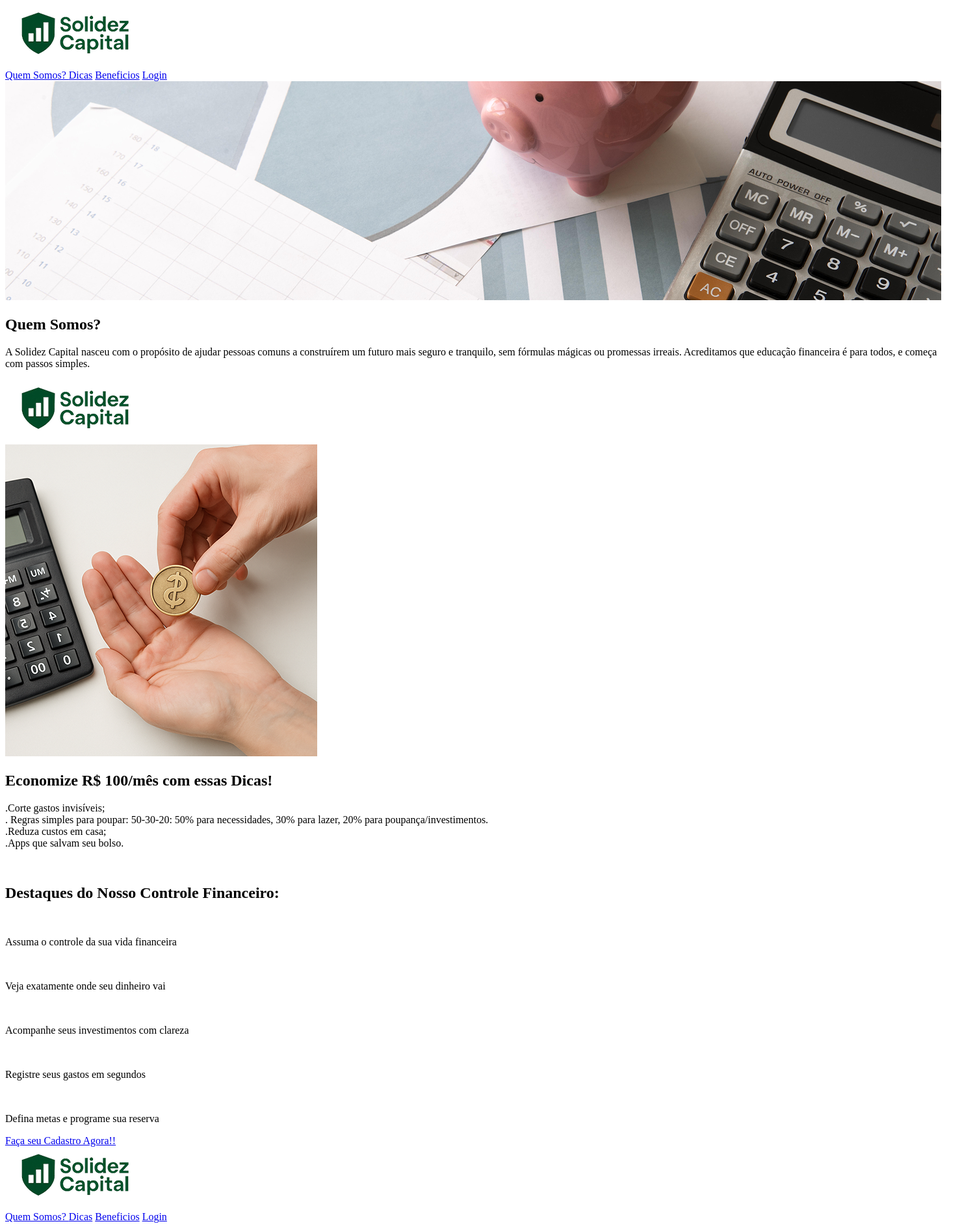
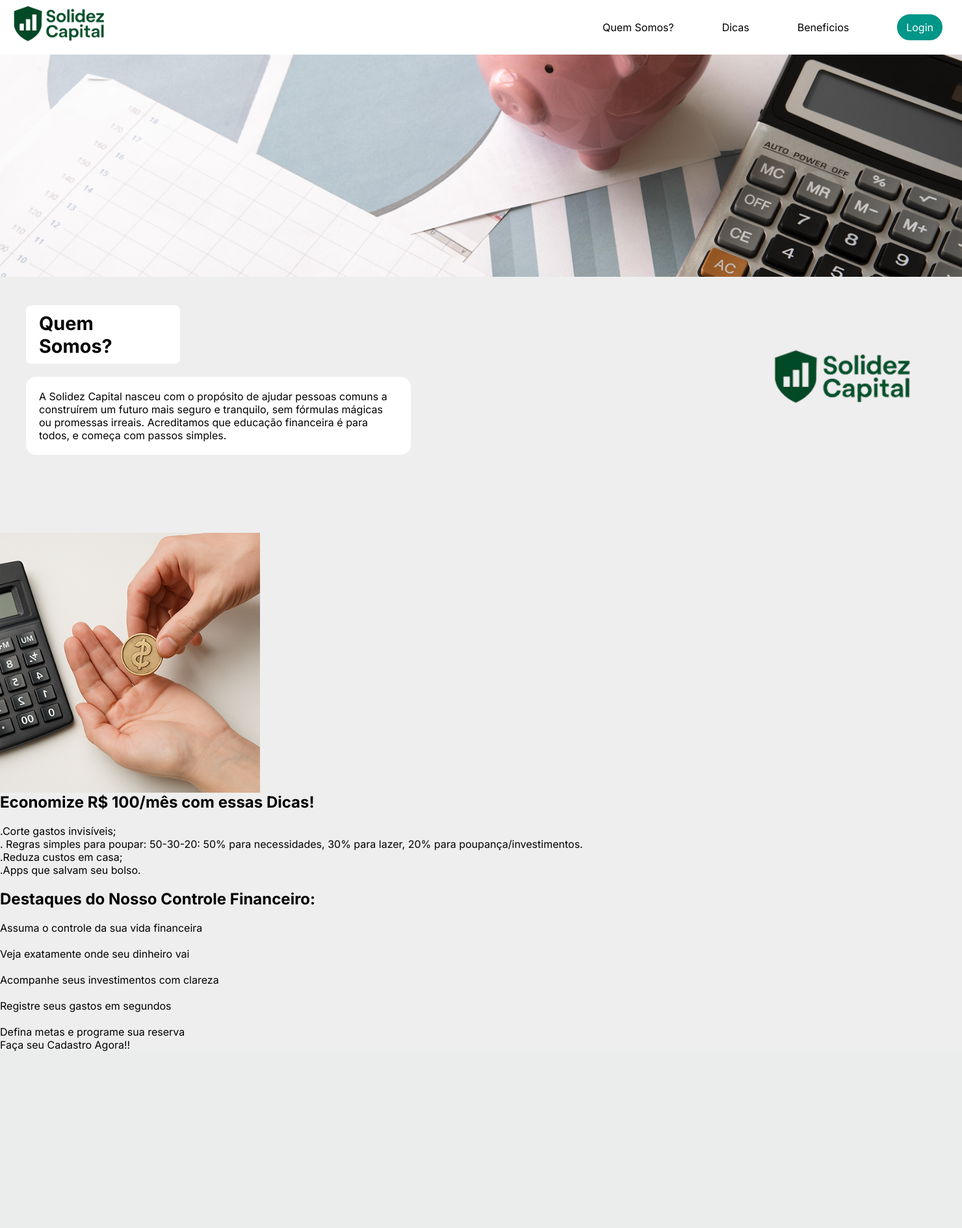
Before and after one commit to gkawanami09/Solidez-Capital, a Flask app: page / in a window 1480 px wide. Shown: the whole page at 65% size. After the commit the page ends 1618 px from the top, so only its background shows below. Run offline with Flask 3, Linux system fonts and the light colour scheme.

Commit message:
desenvolvimento do CSS

```diff
--- a/static/style.css
+++ b/static/style.css
@@ -0,0 +1,118 @@
+@import url('https://fonts.googleapis.com/css2?family=Inter:ital,opsz,wght@0,14..32,100..900;1,14..32,100..900&display=swap');
+/* Reset simplificado */
+* {
+  margin: 0;
+  padding: 0;
+  box-sizing: border-box;
+  font-family: 'Inter', sans-serif;
+}
+
+/* Remover estilos padrão de listas */
+ul, ol {
+  list-style: none;
+}
+
+/* Links sem sublinhado */
+a {
+  text-decoration: none;
+  color: inherit;
+}
+
+:root {
+    --cor-verde: #009688;
+    --cor-vermelho: #FF7043;
+    --cor-fundo: #EEEEEE;
+    --cor-preto: #000000;
+    --cor-cinza: #B4BDC0;
+    --cor-branco: #FFFFFF;
+}
+
+.container {
+    display: flex;
+    justify-content: space-between;
+    align-items: center;
+    position: fixed;
+    width: 100%;
+    background-color: var(--cor-branco)
+}
+
+.container nav {
+    display: flex;
+    margin-right: 30px;
+    gap: 5vw;
+}
+
+.container img {
+    height: 10vh;
+    width: auto;
+}
+
+.container nav {
+    align-items: center;
+}
+
+
+.login {
+    color: var(--cor-branco);
+    padding: 8px 12px;
+    border-radius: 20px;
+    border: 2px solid var(--cor-verde);
+    background-color: var(--cor-verde);
+}
+
+main {
+    background-color: var(--cor-fundo);
+}
+
+.banner {
+    margin-top: 10vh;
+    width: 100%;
+}
+
+
+#quem_somos {
+    display: flex;
+     padding: 40px;
+     gap: 40px;
+     margin-bottom: 10vh;
+}
+
+.conteudo {
+     display: flex;
+     width: 100%;
+     flex-direction: column;
+     gap: 20px;
+}
+
+.titulo h2 {
+    display: flex;
+    background-color: var(--cor-branco);
+    padding: 10px 20px;
+    border-radius: 8px;
+    font-size: 1.8em;
+    font-weight: bold;
+    width: 16vw;
+}
+
+.texto p {
+    display: flex;
+    width: 40vw;
+    background-color: var(--cor-branco);
+    padding: 20px;
+     border-radius: 15px;
+    font-size: 1em;
+}
+.img {
+    display: flex;
+    align-items: center;
+}
+#quem_somos  img {
+    width: auto;
+    height: 15vh;
+}
+
+
+#dicas img{
+    display: flex;
+    height: 50vh;
+}
--- a/templates/index.html
+++ b/templates/index.html
@@ -4,6 +4,7 @@
     <meta charset="UTF-8">
     <meta name="viewport" content="width=device-width, initial-scale=1.0">
     <title>Solidez Capital</title>
+    <link rel="stylesheet" href="{{ url_for('static', filename='style.css') }}">
 </head>
 <body>
 <body>
@@ -14,25 +15,30 @@
             <a href="#quem_somos">Quem Somos? </a>
             <a href="#dicas">Dicas</a>
             <a href="#beneficios">Beneficios</a>
-            <a href="login.html">Login</a>
+            <a class="login" href="login.html">Login</a>
         </nav>
         </div>
     </header>
     <main>
-        <img src="../static/img/banner.png" alt="banner">
+        <img class="banner" src="../static/img/banner.png" alt="banner">
 
         <section id="quem_somos">
-            <div>
-                <h2>Quem Somos?</h2>
-            </div>
-            <div>
-                <p>A Solidez Capital nasceu com o propósito de ajudar pessoas comuns a construírem um futuro mais seguro e tranquilo, sem fórmulas mágicas ou promessas irreais. Acreditamos que educação financeira é para todos, e começa com passos simples.</p>
-            </div>
-            <img src="../static/img/logo.png" alt="">
+            <div class="conteudo">
+                <div class="titulo">
+                    <h2>Quem Somos?</h2>
+                </div>
+                <div class="texto">
+                    <p>A Solidez Capital nasceu com o propósito de ajudar pessoas comuns a construírem um futuro mais seguro e tranquilo, sem fórmulas mágicas ou promessas irreais. Acreditamos que educação financeira é para todos, e começa com passos simples.</p>
+                </div>
+                </div>
+                <div class="img">
+                    <img src="../static/img/logo.png" alt="">
+                </div>
         </section>
 
         <section id="dicas">
             <img src="../static/img/moeda_na_mao 1.png" alt="">
+            <div class="conteudo">
             <div>
                 <h2>Economize R$ 100/mês com essas Dicas!</h2>
             </div>
@@ -41,6 +47,7 @@
     . Regras simples para poupar: 50-30-20: 50% para necessidades, 30% para lazer, 20% para poupança/investimentos. <br>
     .Reduza custos em casa;<br>
     .Apps que salvam seu bolso.</p>
+            </div>
             </div>
         </section>
 
```
